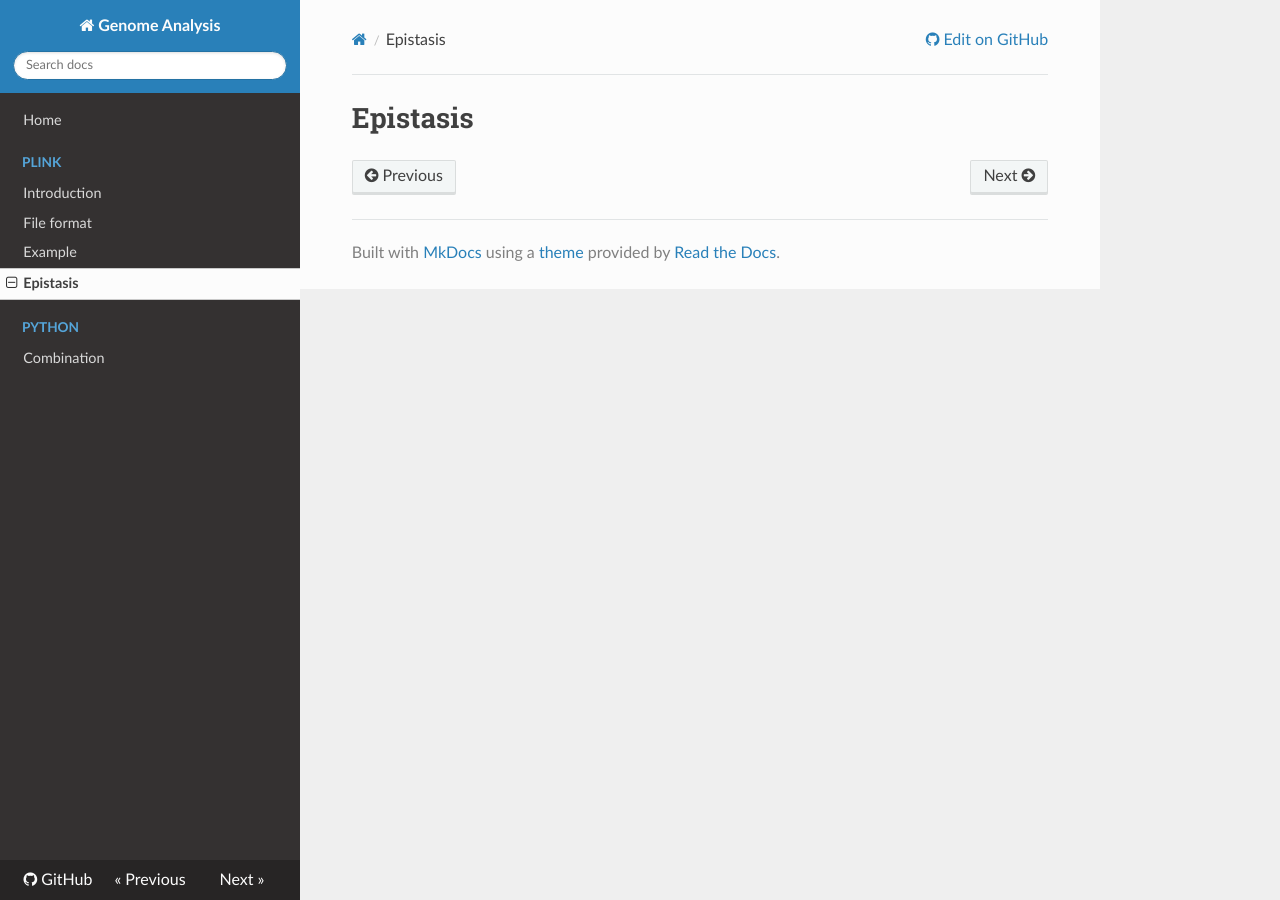
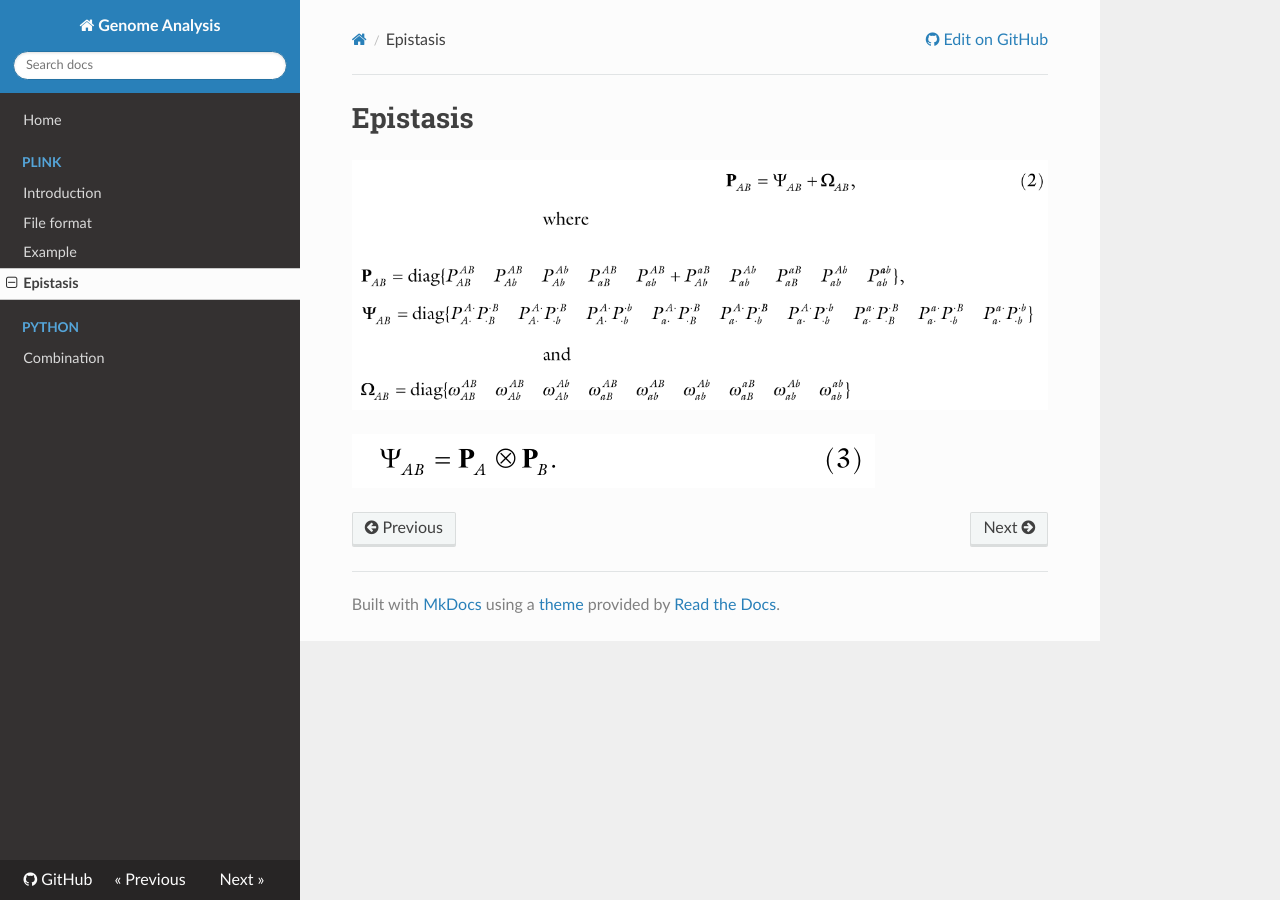
Before and after one commit to WonyoungCho/plink, an MkDocs documentation site: the page built from docs/epistasis.md, in a window 1280 px wide. Built offline with MkDocs 1.6.1, drawn with Linux system fonts in a browser that asks for light colours; nearby versions of some CDN libraries; old or Windows-style settings are respelled for this version of MkDocs.

Commit message:
Update epistasis.md

```diff
--- a/docs/epistasis.md
+++ b/docs/epistasis.md
@@ -1 +1,5 @@
 # Epistasis
+
+![book](./image/book_epistasis1.png)
+
+![book](./image/book_epistasis2.png)
```
